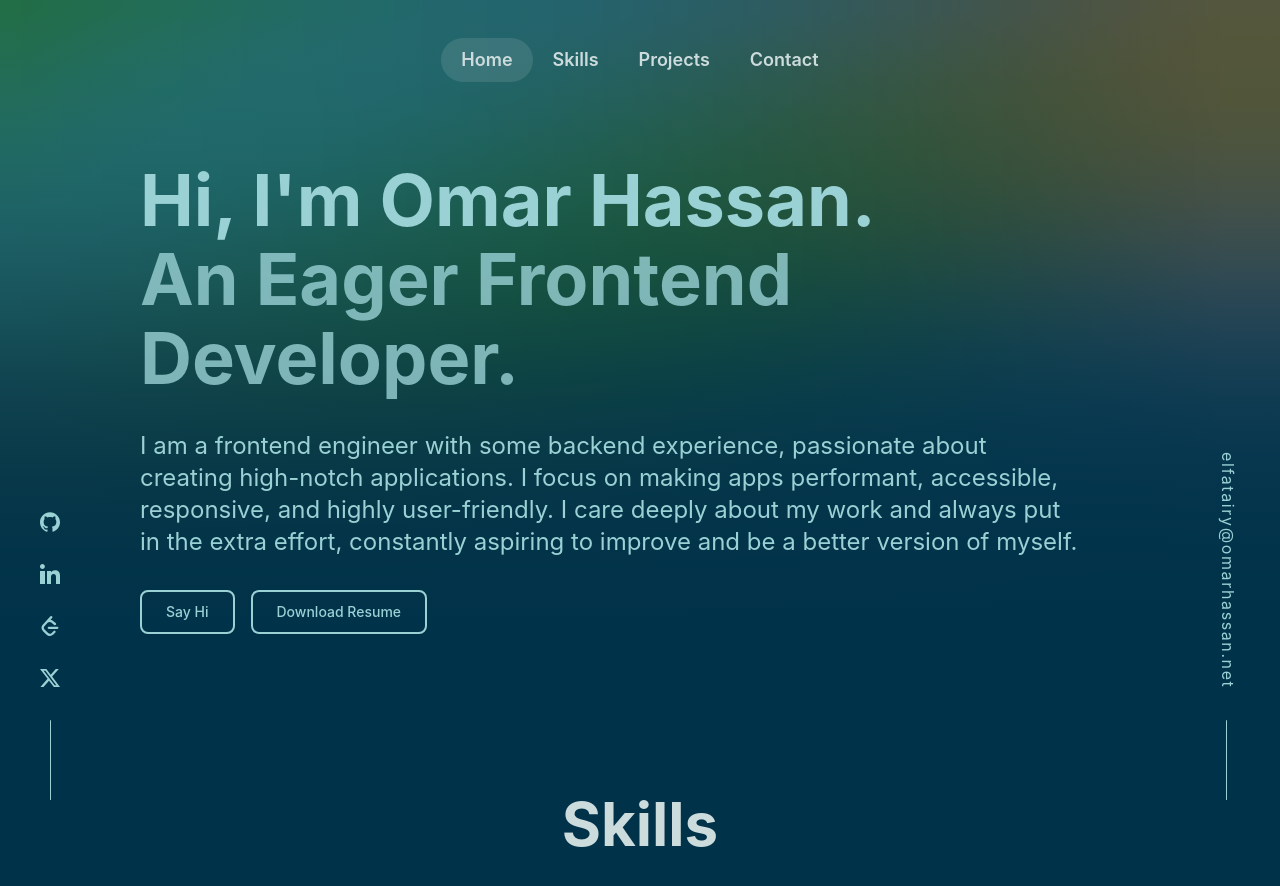
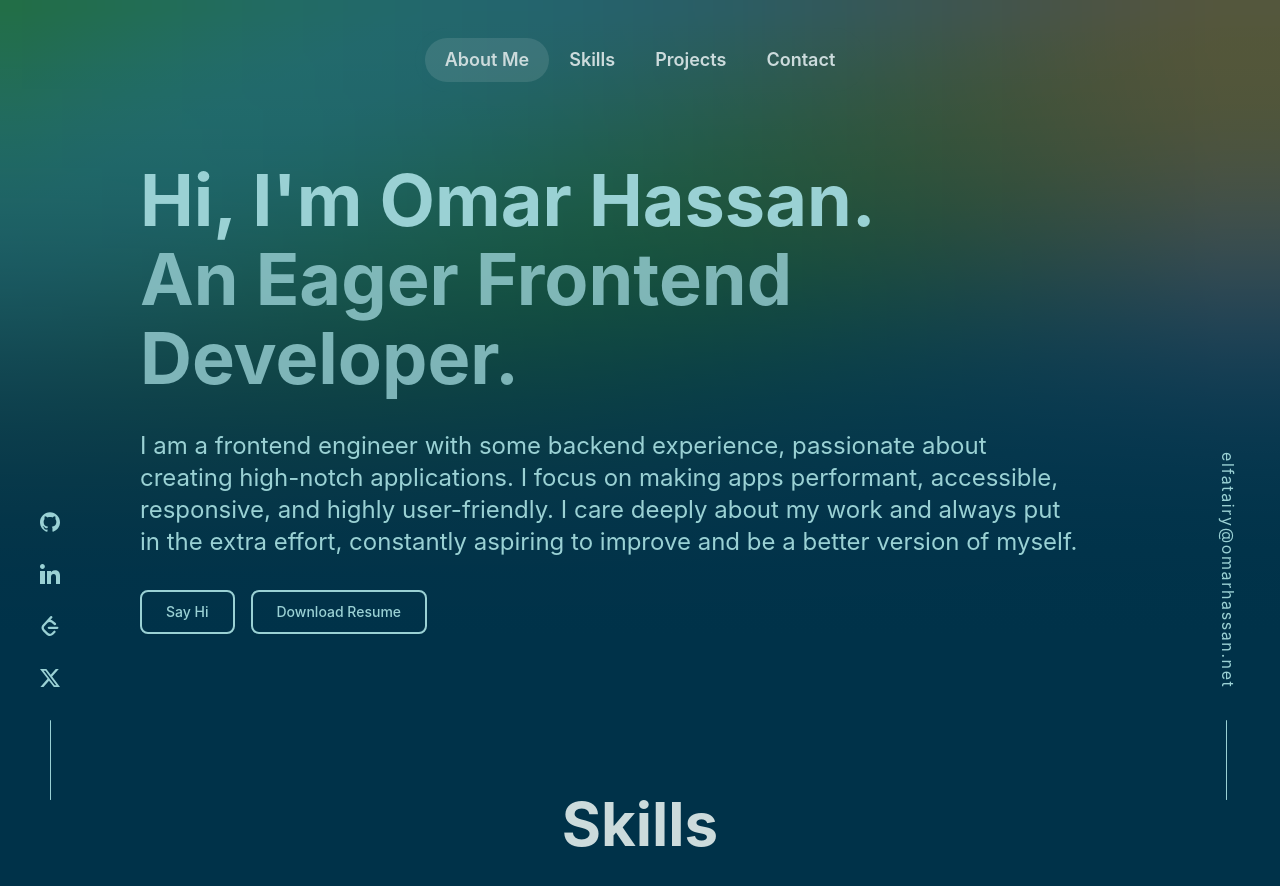
Before and after one commit to elfatairy/Portfolio-v2, a React (Vite) app: page / in a window 1280 px wide. Shown: the top 886 px of the page. Built offline with nearby package versions, Linux system fonts and the light colour scheme.

Commit message:
fix: change hero nav link label from home to about me

```diff
--- a/src/components/header/Header.tsx
+++ b/src/components/header/Header.tsx
@@ -5,7 +5,7 @@ import { useSections } from '../../routes/~/~hooks/useSections'
 import { useIsScrolled } from './useIsScrolled'
 
 const sections = {
-  hero: { label: 'Home' },
+  hero: { label: 'About Me' },
   skills: { label: 'Skills' },
   projects: { label: 'Projects' },
   contact: { label: 'Contact' }
```
